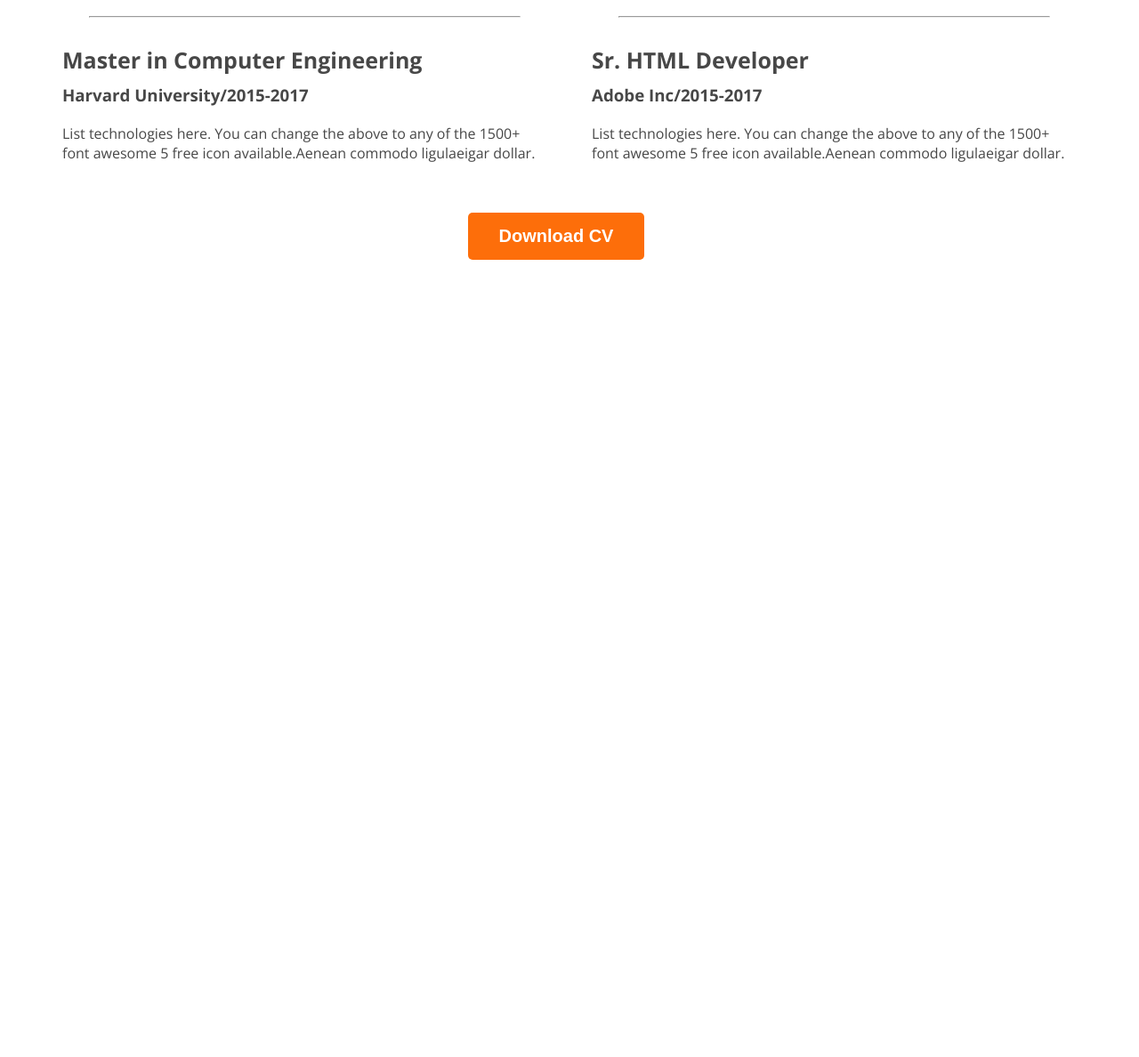
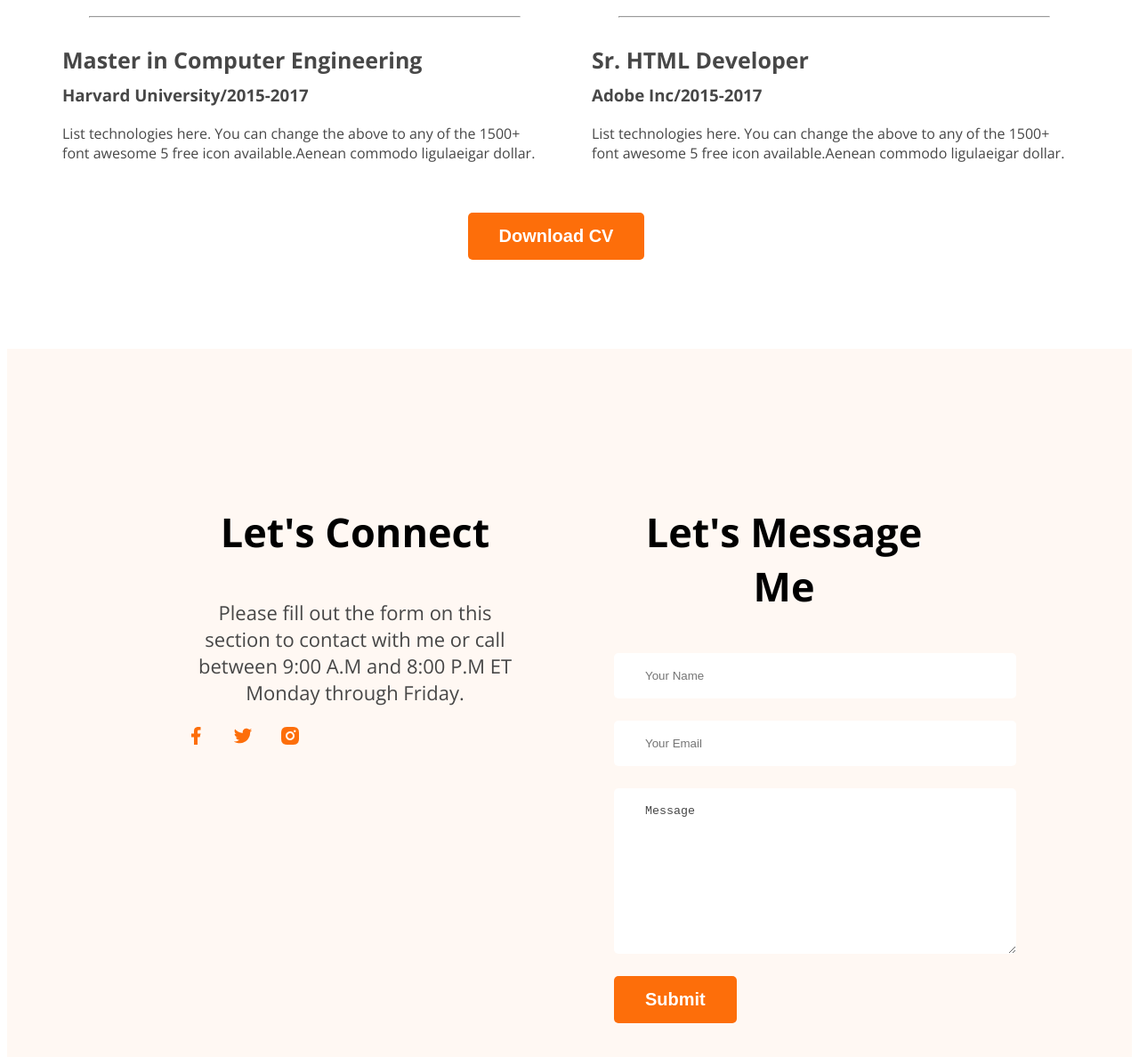
Before and after one commit to AntarProgrammer/web-developer-portfolio, a plain HTML site: page webdeveloper-portfolio-main/index.html in a window 1280 px wide. Shown: the part 3106-4294 px from the top of the page at 89% size. Before the commit the page ends 3406 px from the top, so only its background shows below. Drawn offline with nearby package versions, Linux system fonts and the light colour scheme.

Commit message:
first websites

```diff
--- a/webdeveloper-portfolio-main/index.html
+++ b/webdeveloper-portfolio-main/index.html
@@ -138,6 +138,25 @@
     </main>
     <footer>
 
+     <div class="footer-column">
+        <h3 class="section-title">Let's Connect</h3>
+        <p class="section-description">Please fill out the form on this section to contact with me or call between 9:00 A.M and 8:00 P.M  ET Monday through Friday.</p>
+        <div class="social-link">
+            <a href=""><img src="icons/facebook.png" alt=""></a>
+            <a href=""><img src="icons/twitter.png" alt=""></a>
+            <a href=""><img src="icons/insta.png" alt=""></a>
+        </div>
+     </div>
+
+     <div class="footer-column">
+        <h3 class="section-title">Let's Message Me</h3>
+        <form class="contact" action="">
+            <input type="text" placeholder="Your Name">
+            <input type="text" placeholder="Your Email">
+            <textarea name="" id="" cols="30" rows="10">Message</textarea>
+            <input class="btn-primary" type="submit" value="Submit">
+         </form>
+     </div>
     </footer>
 </body>
 </html>
--- a/webdeveloper-portfolio-main/style.css
+++ b/webdeveloper-portfolio-main/style.css
@@ -155,3 +155,26 @@ main section{
     text-align: center;
     margin-top: 40px;
 }
+footer{
+    display: flex;
+    gap: 100px;
+    color: #fff8f3;
+    margin-top: 100px;
+    padding: 130px 200px;
+    background-color: #Fff8f3;
+}
+.footer-column{
+    width: 50%;
+}
+.contact input[type="text"], .contact input[type="email"], textarea{
+    display: block;
+    margin-bottom: 25px;
+    padding: 18px 35px;
+    color: #474747;
+    border-radius: 5px;
+    border: 0;
+    width: 100%;
+}
+.social-link a{
+    margin-right: 25px;
+}
```
